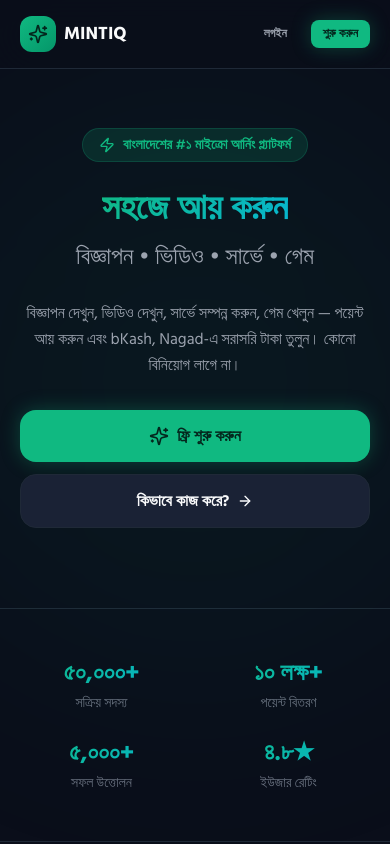
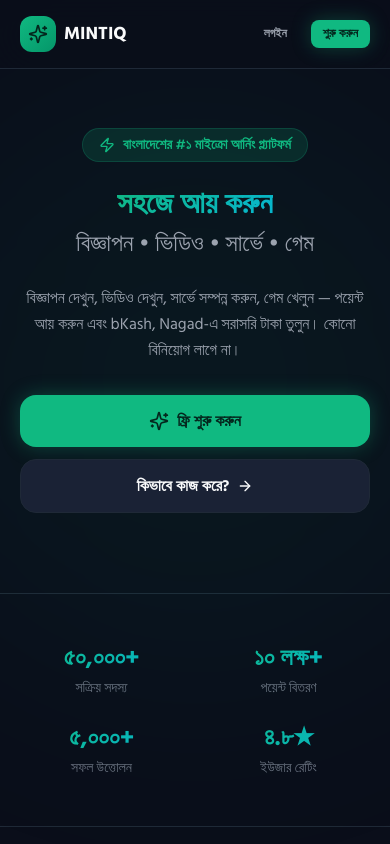
Before and after one commit to itsrealaminul/mintiq, a Next.js app: page / in a window 390 px wide. Shown: the top 844 px of the page. Built offline with nearby package versions, Linux system fonts and the light colour scheme.

Commit message:
Responsive design: mobile-first, safe area, touch-friendly, viewport fix

```diff
--- a/app/admin/page.tsx
+++ b/app/admin/page.tsx
@@ -112,7 +112,7 @@
         </div>
 
         {/* Stats */}
-        <div className="grid grid-cols-2 lg:grid-cols-5 gap-3 mb-6">
+        <div className="grid grid-cols-2 sm:grid-cols-3 lg:grid-cols-5 gap-3 mb-6">
           {[
             { label: 'মোট ইউজার', value: stats.totalUsers, icon: Users, color: 'var(--mint)' },
             { label: 'মোট টাস্ক', value: stats.totalTasks, icon: Package, color: 'var(--cyan)' },
--- a/app/dashboard/page.tsx
+++ b/app/dashboard/page.tsx
@@ -99,7 +99,7 @@
       </motion.div>
 
       {/* Stats Cards */}
-      <div className="grid grid-cols-2 lg:grid-cols-4 gap-3 lg:gap-4 mb-6">
+      <div className="grid grid-cols-2 sm:grid-cols-2 lg:grid-cols-4 gap-3 lg:gap-4 mb-6">
         {[
           { label: 'বর্তমান পয়েন্ট', value: formatPoints(profile.points), icon: Star, color: 'var(--amber)', bg: 'var(--amber-glow)' },
           { label: 'মোট আয়', value: formatPoints(profile.total_earned), icon: TrendingUp, color: 'var(--mint)', bg: 'var(--mint-glow)' },
--- a/app/globals.css
+++ b/app/globals.css
@@ -139,3 +139,51 @@
   -webkit-text-fill-color: transparent;
   background-clip: text;
 }
+
+/* ═══ Responsive Design ═══ */
+html {
+  scroll-behavior: smooth;
+}
+
+/* Mobile First */
+@media (max-width: 640px) {
+  body {
+    font-size: 14px;
+  }
+
+  .container {
+    padding-left: 1rem;
+    padding-right: 1rem;
+  }
+}
+
+/* Tablet */
+@media (min-width: 641px) and (max-width: 1024px) {
+  body {
+    font-size: 15px;
+  }
+}
+
+/* Desktop */
+@media (min-width: 1025px) {
+  body {
+    font-size: 16px;
+  }
+}
+
+/* Safe Area for Mobile */
+@supports (padding: max(0px)) {
+  body {
+    padding-left: max(0px, env(safe-area-inset-left));
+    padding-right: max(0px, env(safe-area-inset-right));
+    padding-bottom: max(0px, env(safe-area-inset-bottom));
+  }
+}
+
+/* Touch Friendly */
+@media (hover: none) and (pointer: coarse) {
+  button, a, input, select, textarea {
+    min-height: 44px;
+    min-width: 44px;
+  }
+}
--- a/app/layout.tsx
+++ b/app/layout.tsx
@@ -15,7 +15,8 @@
 export const viewport = {
   width: 'device-width',
   initialScale: 1,
-  maximumScale: 1,
+  maximumScale: 5,
+  userScalable: true,
   themeColor: '#0A0E1A',
 }
 
--- a/app/page.tsx
+++ b/app/page.tsx
@@ -81,7 +81,7 @@
               <span className="text-sm font-semibold text-[var(--mint)]">বাংলাদেশের #১ মাইক্রো আর্নিং প্ল্যাটফর্ম</span>
             </div>
 
-            <h1 className="text-4xl sm:text-5xl lg:text-6xl font-bold mb-6 leading-tight">
+            <h1 className="text-3xl sm:text-4xl md:text-5xl lg:text-6xl font-bold mb-6 leading-tight">
               <span className="gradient-text">সহজে আয় করুন</span>
               <br />
               <span className="text-[var(--text-secondary)] text-2xl sm:text-3xl lg:text-4xl font-medium">
```
